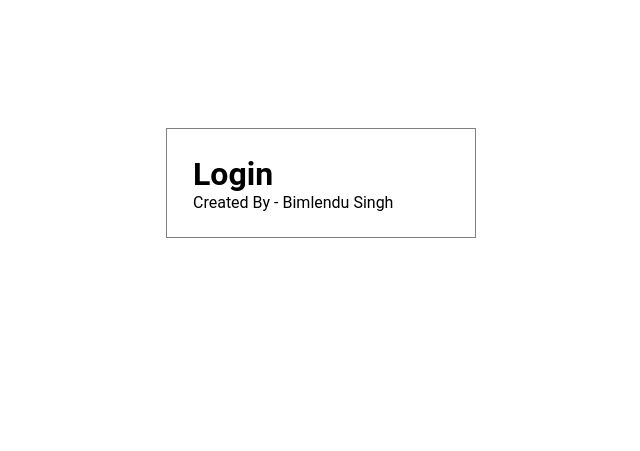
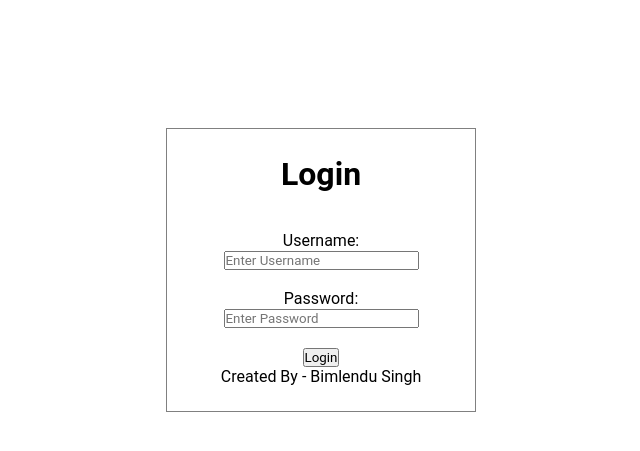
Before and after one commit to Bimlendu-Singh/MyRestraun, a PHP site: page /MyRestraun/admin/login.php in a window 1280 px wide. Shown: the top 451 px of the page, without its empty margins (319-959 px from the left). Run offline with PHP 8.4, Linux system fonts and the light colour scheme.

Commit message:
setting input type in login page

```diff
--- a/admin/login.php
+++ b/admin/login.php
@@ -10,8 +10,24 @@
 
 <body>
 
-        <div class="login">
+        <div class="login text-allign-center">
             <h1>Login</h1>
+            <br><br>
+
+            <!-- Login form starts here -->
+            <form action="" method="POST">
+
+                Username: <br>
+                <input type="text" name="username" placeholder="Enter Username"><br><br>
+
+                Password: <br>
+                <input type="password" name="password" placeholder="Enter Password"><br><br>
+
+                <input type="submit" name="submit" value="Login" >
+
+            </form>
+
+
 
             <p>Created By - <a href="#"></a>Bimlendu Singh</p>
         </div>
```
